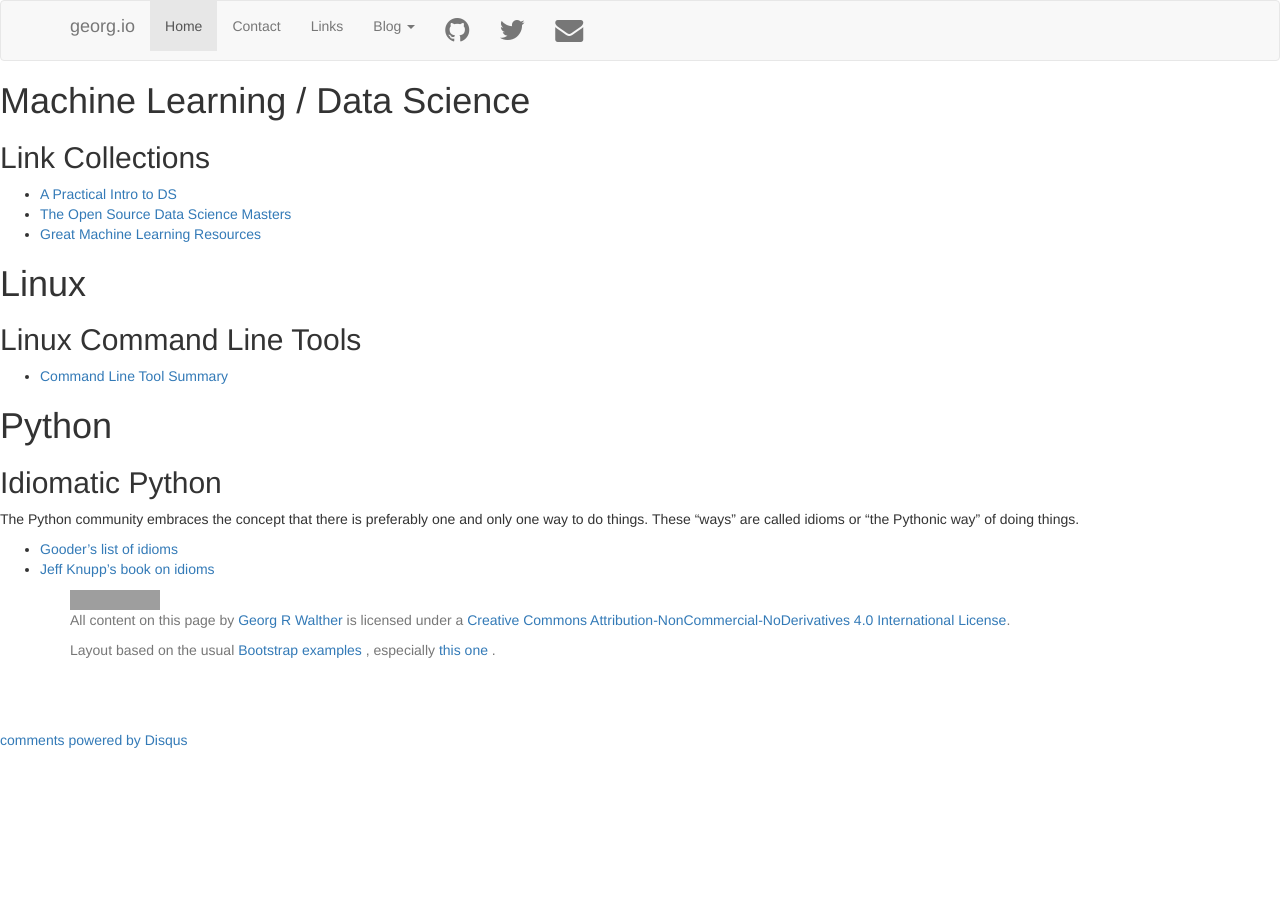
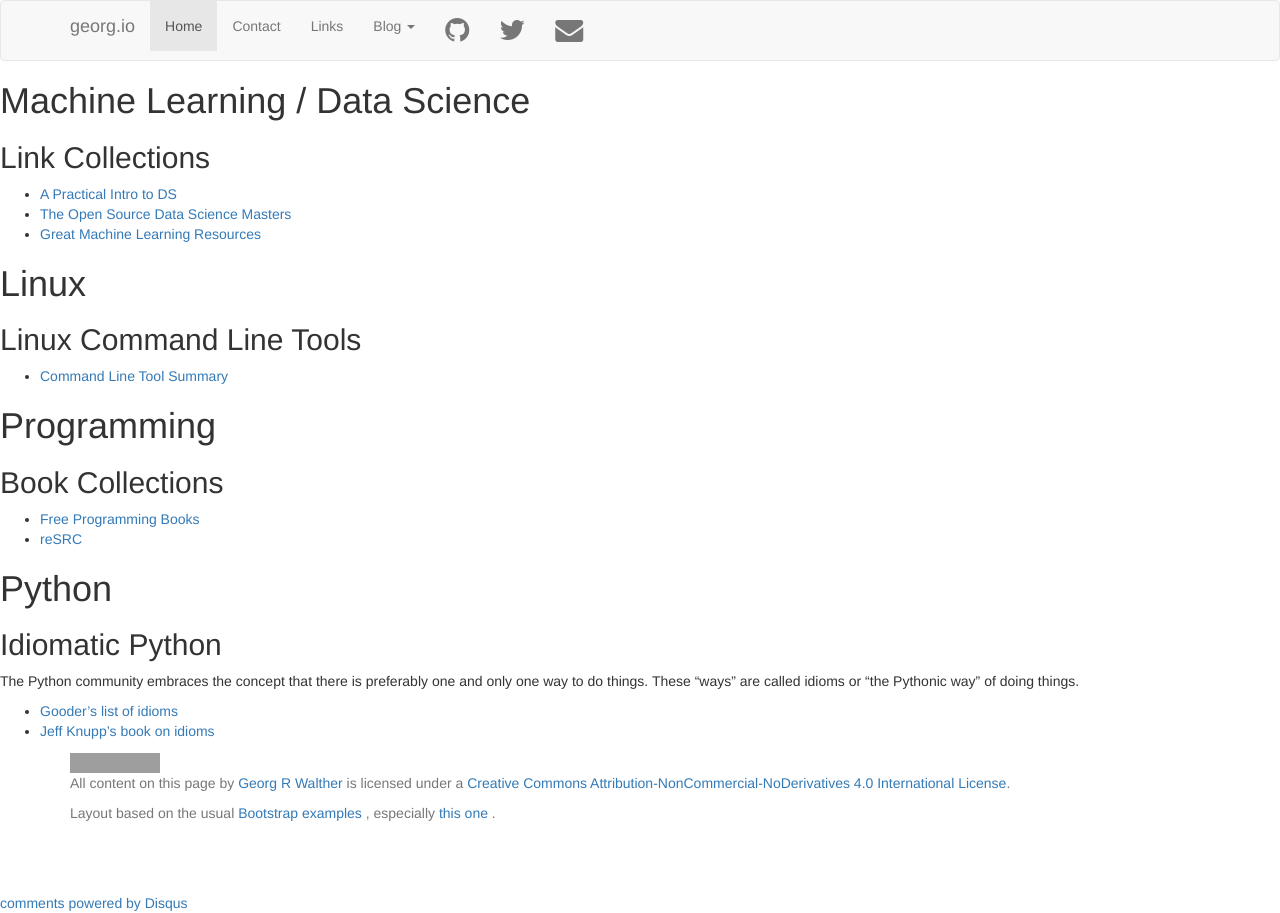
Before and after one commit to waltherg/backup.waltherg.github.io, a Jekyll site: the page built from links/index.md, in a window 1280 px wide. Built offline with Jekyll 4.4.1, drawn with Linux system fonts in a browser that asks for light colours; nearby versions of some CDN libraries; comment, search, counter and statistics services are not loaded; grey boxes are pictures that could not be loaded.

Commit message:
add programming books collection

```diff
--- a/links/index.md
+++ b/links/index.md
@@ -16,6 +16,12 @@ title: georg.io Links
 ## Linux Command Line Tools
 - [Command Line Tool Summary](http://www.tldp.org/LDP/GNU-Linux-Tools-Summary/html/GNU-Linux-Tools-Summary.html)
 
+# Programming
+
+## Book Collections
+- [Free Programming Books](https://github.com/vhf/free-programming-books/blob/master/free-programming-books.md#professional-development)
+- [reSRC](http://resrc.io/)
+
 
 # Python
 
```
